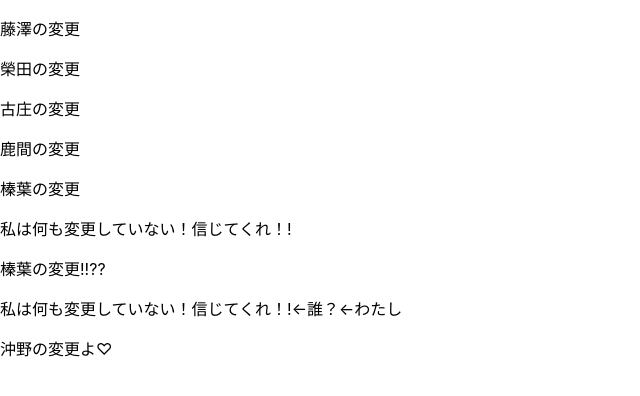
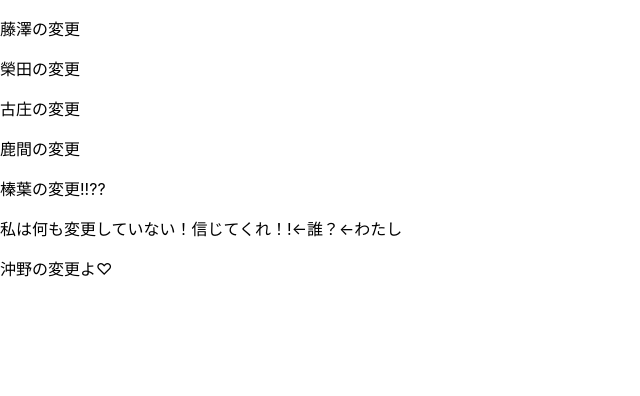
Before and after one commit to K-okino/test, a Next.js app: page / in a window 1280 px wide. Shown: the top 396 px of the page, without its empty margins (0-640 px from the left). Built offline with nearby package versions, Linux system fonts and the light colour scheme.

Commit message:
header.js作成

```diff
--- a/pages/index.js
+++ b/pages/index.js
@@ -4,8 +4,6 @@ export default function Home() {
     <p>榮田の変更</p>
     <p>古庄の変更</p>
     <p>鹿間の変更</p>
-    <p>榛葉の変更</p>
-    <p>私は何も変更していない！信じてくれ！!</p>
     <p>榛葉の変更!!??</p>
     <p>私は何も変更していない！信じてくれ！!←誰？←わたし</p>
     <p>沖野の変更よ♡</p>
```
Also changed, not shown: pages/header.js (added).
